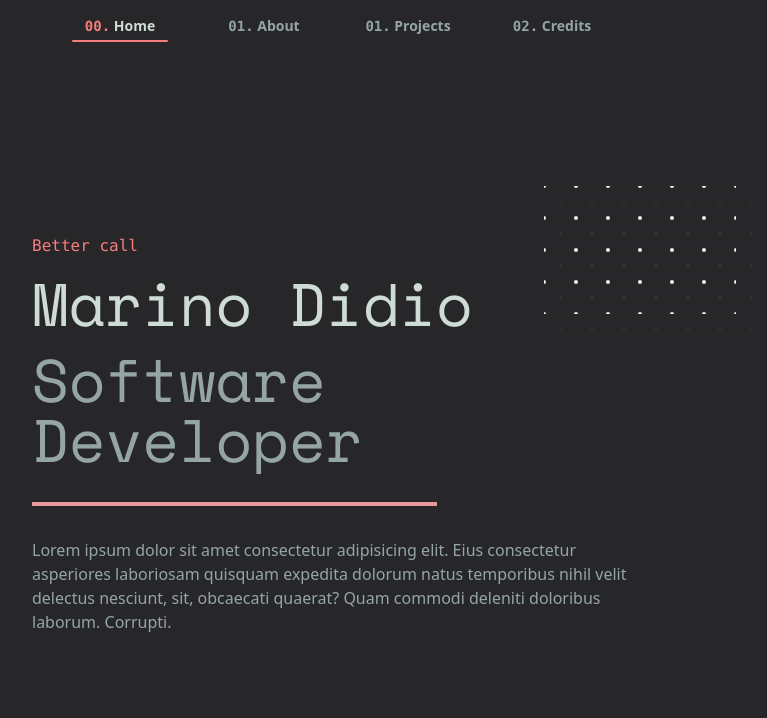
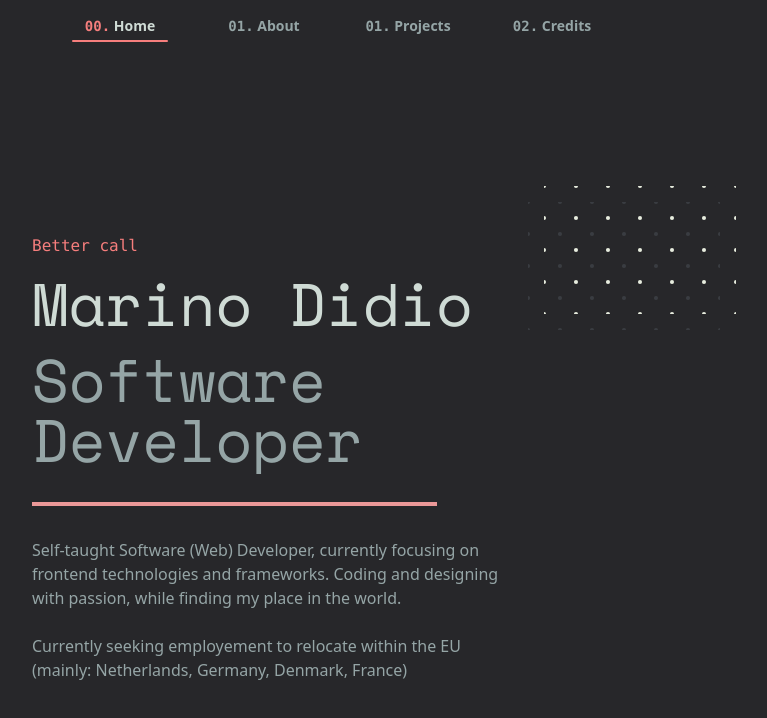
Before and after one commit to mardisen/vue-portfolio, a Vue app: page / in a window 1280 px wide. Shown: the top 718 px of the page, without its empty margins (304-1071 px from the left). Built offline with nearby package versions, Linux system fonts and the light colour scheme.

Commit message:
UI improvements + Home content

```diff
--- a/src/assets/css/main.css
+++ b/src/assets/css/main.css
@@ -19,5 +19,5 @@ html {
 }
 
 .content {
-    @apply w-2/4 grow mx-auto mt-40 text-center rounded transition-all duration-300;
+    @apply w-2/4     mx-auto mt-40 text-center rounded transition-all duration-300;
 }
--- a/src/views/HomeView.vue
+++ b/src/views/HomeView.vue
@@ -1,12 +1,11 @@
 <template>
   <div class="flex flex-row space-x-4">
-    <!-- <div class="self-stretch basis-1 bg-primary-mid" /> -->
     <div class="flex flex-col p-4 space-y-8 text-left home">
       <div class="flex flex-col space-y-4 w-full">
         <div class="flex relative space-between">
           <code class="text-primary-accent">Better call</code>
           <div class="absolute -top-12 -right-24 w-48 h-32 dots-pattern bg-primary-lightest" />
-          <div class="absolute -top-8 -right-28 w-48 h-32 dots-pattern bg-primary-dark" />
+          <div class="absolute -top-8 -right-20 w-48 h-32 mix-blend-exclusion dots-pattern bg-primary-darkest" />
         </div>
 
         <h1 class="text-6xl font-space-mono">
@@ -17,10 +16,10 @@
         </h2>
         <div class="!mt-8 w-2/3 h-1 bg-primary-light-accent"></div>
       </div>
-      <div class="w-full basis-2/3 grow text-primary-mid">
-        Lorem ipsum dolor sit amet consectetur adipisicing elit. Eius consectetur asperiores laboriosam quisquam expedita
-        dolorum natus temporibus nihil velit delectus nesciunt, sit, obcaecati quaerat? Quam commodi deleniti doloribus
-        laborum. Corrupti.
+      <div class="w-4/5 basis-2/3 grow text-primary-mid">
+        Self-taught Software (Web) Developer, currently focusing on frontend technologies and frameworks. Coding and
+        designing with passion, while finding my place in the world.<br><br>
+        Currently seeking employement to relocate within the EU (mainly: Netherlands, Germany, Denmark, France)
       </div>
     </div>
   </div>
```
